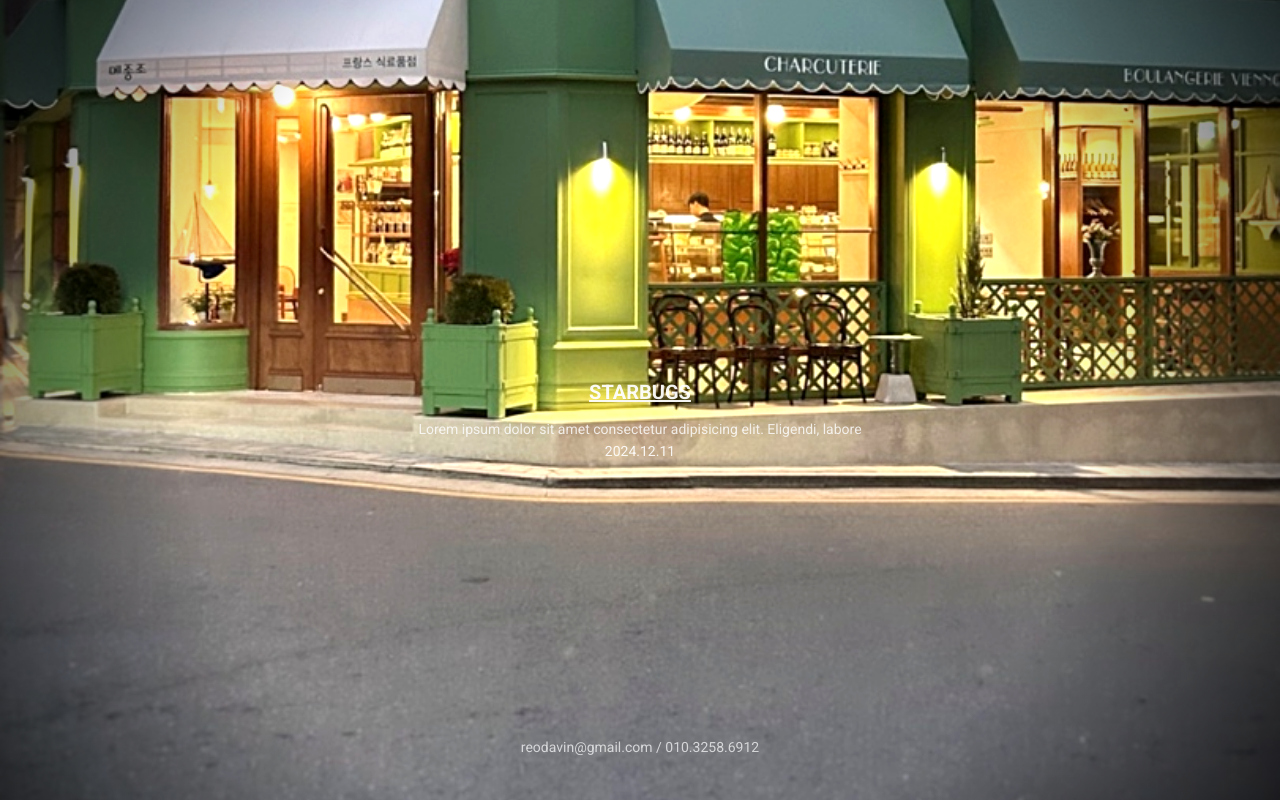
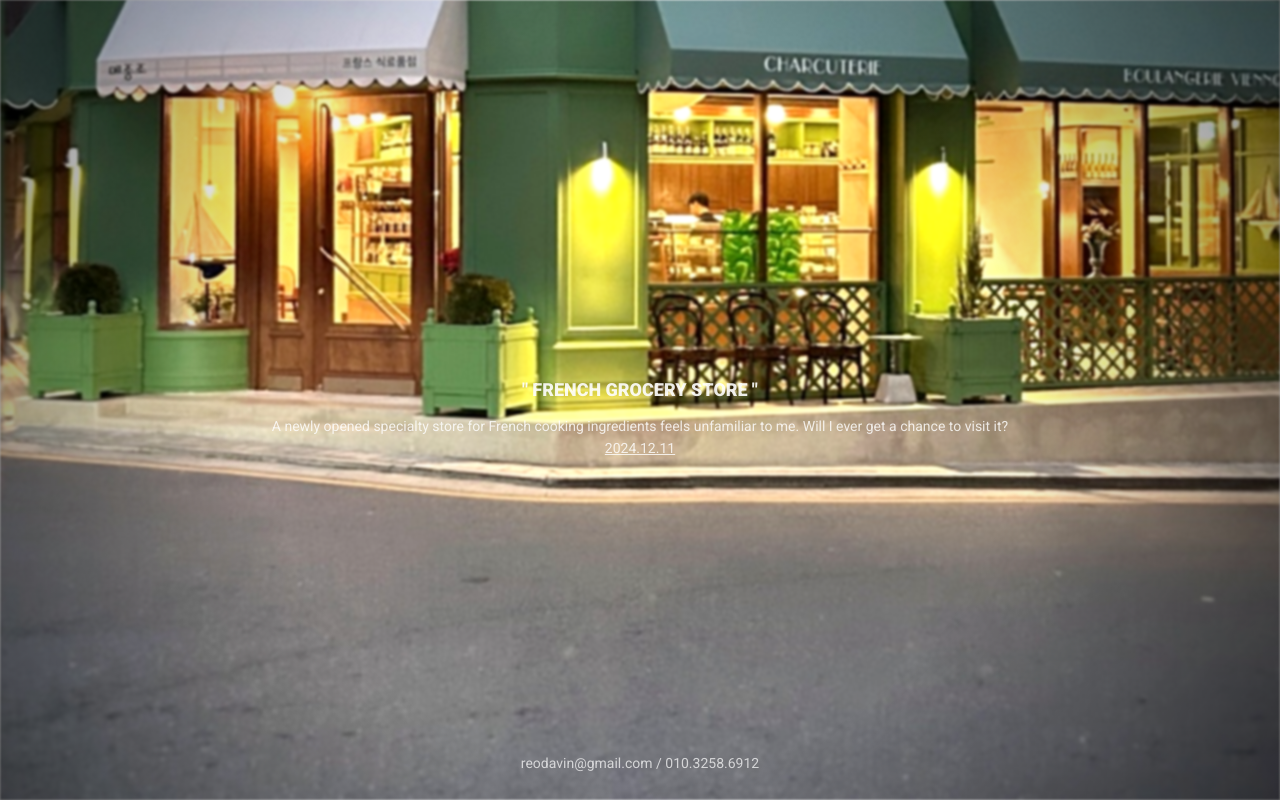
Before and after one commit to MatthewShin/may-world, a Vue app: page / in a window 1280 px wide. Built offline with nearby package versions, Linux system fonts and the light colour scheme.

Commit message:
feat: dummy data background images 3

```diff
--- a/src/App.vue
+++ b/src/App.vue
@@ -1,7 +1,7 @@
 <template>
   <section class="container">
     <div class="info">
-      <h2 class="info__title">{{ activeContent.title.toUpperCase() }}</h2>
+      <h2 class="info__title">" {{ activeContent.title.toUpperCase() }} "</h2>
       <p class="info__spot">{{ activeContent.spot }}</p>
       <p class="info__date">{{ activeContent.date }}</p>
     </div>
@@ -23,26 +23,26 @@ import { type Ref, ref, onMounted } from 'vue';
 
 const defaultContents = [
   {
-    title: 'starbugs',
-    spot: 'Lorem ipsum dolor sit amet consectetur adipisicing elit. Eligendi, labore',
+    title: 'Early morning commute',
+    spot: 'People are diligent; even at an early hour, the subway was packed with people, and it was still dark outside',
     date: '2024.12.11',
     src: 'src/assets/images/image1.jpeg',
   },
   {
-    title: 'starbugs',
-    spot: 'Lorem ipsum dolor sit amet consectetur adipisicing elit. Eligendi, labore',
+    title: 'The alley behind the office',
+    spot: 'On a cold winter’s early morning commute, there are no people around, and the streetlights glow warmly.',
     date: '2024.12.11',
     src: 'src/assets/images/image2.jpeg',
   },
   {
-    title: 'starbugs',
-    spot: 'Lorem ipsum dolor sit amet consectetur adipisicing elit. Eligendi, labore',
+    title: 'French grocery store',
+    spot: 'A newly opened specialty store for French cooking ingredients feels unfamiliar to me. Will I ever get a chance to visit it?',
     date: '2024.12.11',
     src: 'src/assets/images/image3.jpeg',
   },
   {
-    title: 'starbugs',
-    spot: 'Lorem ipsum dolor sit amet consectetur adipisicing elit. Eligendi, labore',
+    title: 'Starbugs',
+    spot: 'In the early morning, the warm lights of a distant Starbucks catch my eye. I wish I could go in and enjoy a warm cup of coffee.',
     date: '2024.12.11',
     src: 'src/assets/images/image4.jpeg',
   },
@@ -81,21 +81,23 @@ onMounted(() => {
 }
 
 .info__title {
-  opacity: 0.94;
-  font-size: 20px;
-  font-weight: 700;
-  text-decoration: underline;
+  opacity: 0.9;
+  font-size: 18px;
+  font-weight: 800;
+  /* text-decoration: underline; */
 }
 
 .info__spot {
-  margin-top: 10px;
+  margin: 10px auto 0;
+  width: 80%;
   opacity: 0.8;
   font-size: 14px;
 }
 
 .info__date {
-  opacity: 0.9;
+  opacity: 0.8;
   font-size: 14px;
+  text-decoration: underline;
 }
 
 .bg {
@@ -108,7 +110,8 @@ onMounted(() => {
   background-color: #ccc;
   background-size: cover;
   background-position: center center;
-  filter: brightness(1.1) contrast(1.1);
+  filter: brightness(1.1) contrast(1.1) blur(1px);
+  /* opacity: 0.6; */
 }
 
 .bg__vignette {
@@ -117,7 +120,7 @@ onMounted(() => {
   left: 0;
   width: 100%;
   height: 100%;
-  background: radial-gradient(circle, rgba(0, 0, 0, 0) 60%, rgba(0, 0, 0, 0.7) 100%);
+  background: radial-gradient(circle, rgba(0, 0, 0, 0) 50%, rgba(0, 0, 0, 0.5) 100%);
   pointer-events: none; /* 클릭 이벤트를 차단하여 하위 요소에 전달 */
   z-index: 100;
 }
@@ -125,7 +128,7 @@ onMounted(() => {
 .copyright {
   position: absolute;
   left: 0;
-  top: 92%;
+  top: 94%;
   width: 100%;
   color: #fff;
   text-align: center;
```
